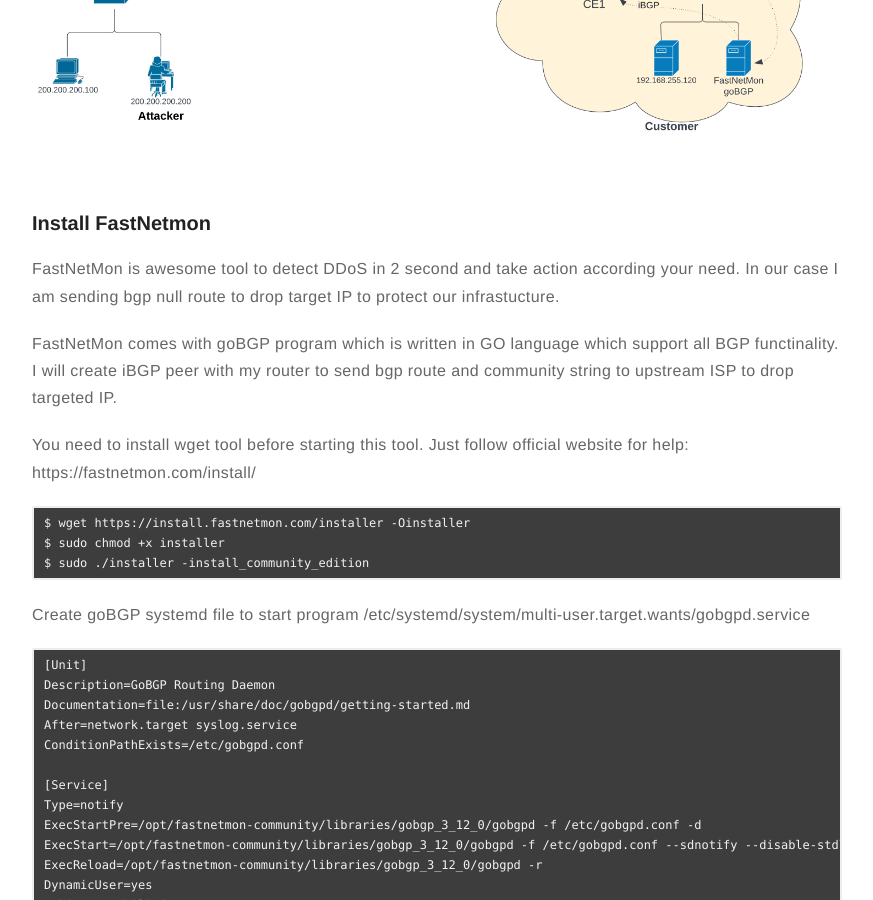
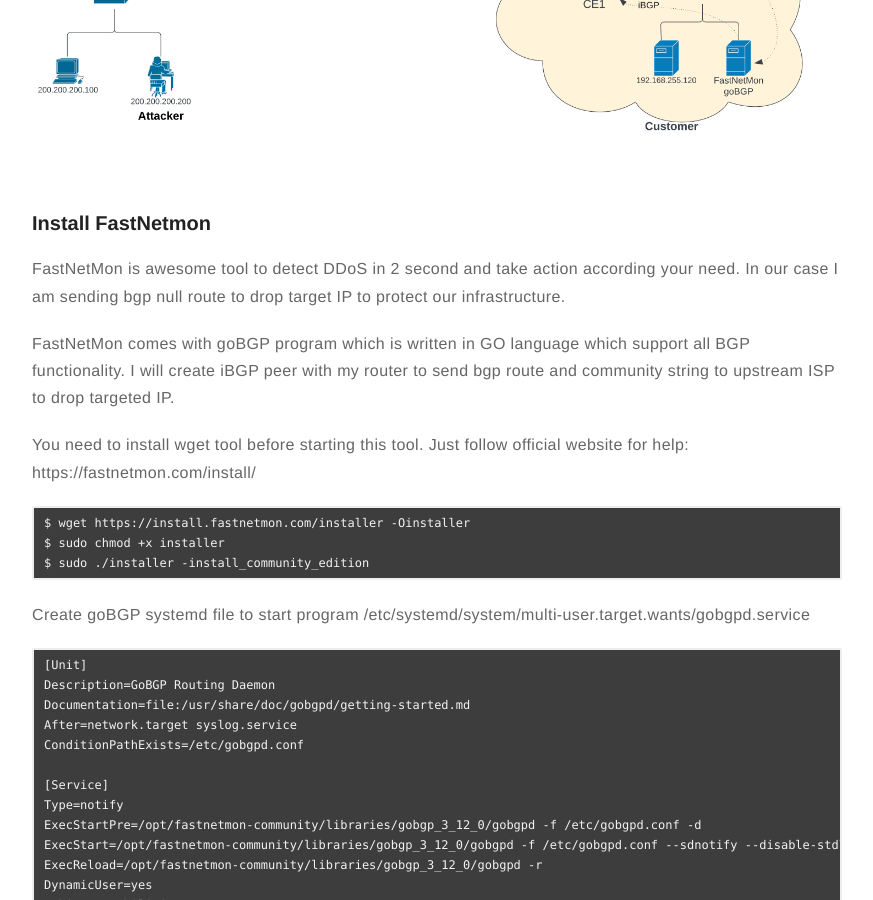
Before and after one commit to satishdotpatel/satishdotpatel.github.io, a Jekyll site: the page built from _posts/2023-08-29-mitigate-ddos-using-fastnetmon-and-gobgp.markdown, in a window 1280 px wide and 900 px high, scrolled down 998 px. Shown: the whole window, without its empty margins (203-1076 px from the left). Built offline with Jekyll 4.4.1, drawn with Linux system fonts in a browser that asks for light colours; comment, search, counter and statistics services are not loaded; some of the changed text lies outside the part shown.

````diff
--- a/_posts/2023-08-29-mitigate-ddos-using-fastnetmon-and-gobgp.markdown
+++ b/_posts/2023-08-29-mitigate-ddos-using-fastnetmon-and-gobgp.markdown
@@ -30,9 +30,9 @@
 
 ### Install FastNetmon
 
-FastNetMon is awesome tool to detect DDoS in 2 second and take action according your need. In our case I am sending bgp null route to drop target IP to protect our infrastucture.
+FastNetMon is awesome tool to detect DDoS in 2 second and take action according your need. In our case I am sending bgp null route to drop target IP to protect our infrastructure.
 
-FastNetMon comes with goBGP program which is written in GO language which support all BGP functinality. I will create iBGP peer with my router to send bgp route and community string to upstream ISP to drop targeted IP.
+FastNetMon comes with goBGP program which is written in GO language which support all BGP functionality. I will create iBGP peer with my router to send bgp route and community string to upstream ISP to drop targeted IP.
 
 You need to install wget tool before starting this tool. Just follow official website for help: https://fastnetmon.com/install/
 
@@ -128,7 +128,7 @@
 192.168.255.1 65001 1d 00:03:40 Establ      |        2         2
 ```
 
-You can inject /32 route manually using following command to test your null route functinality.
+You can inject /32 route manually using following command to test your null route functionality.
 
 ```
 $ gobgp global rib add -a ipv4 200.200.200.202/32 community 65000:666
````
